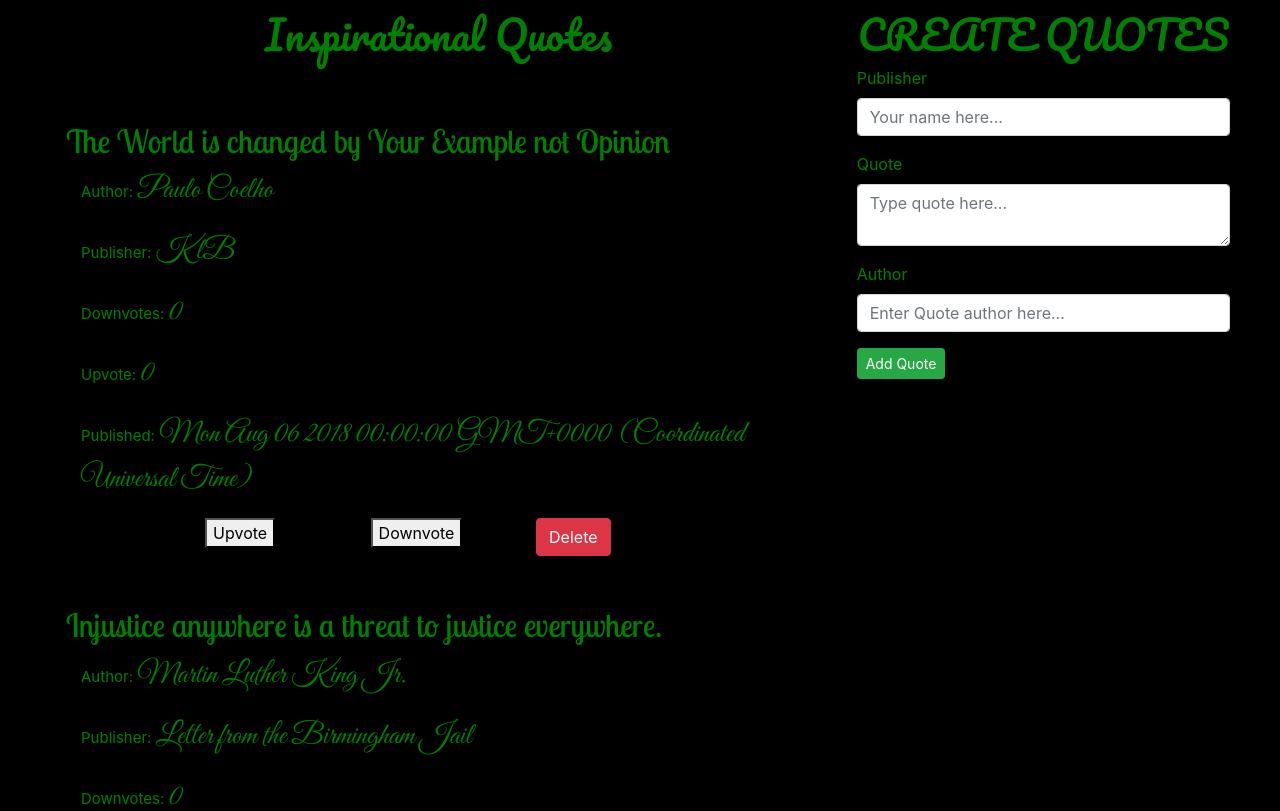
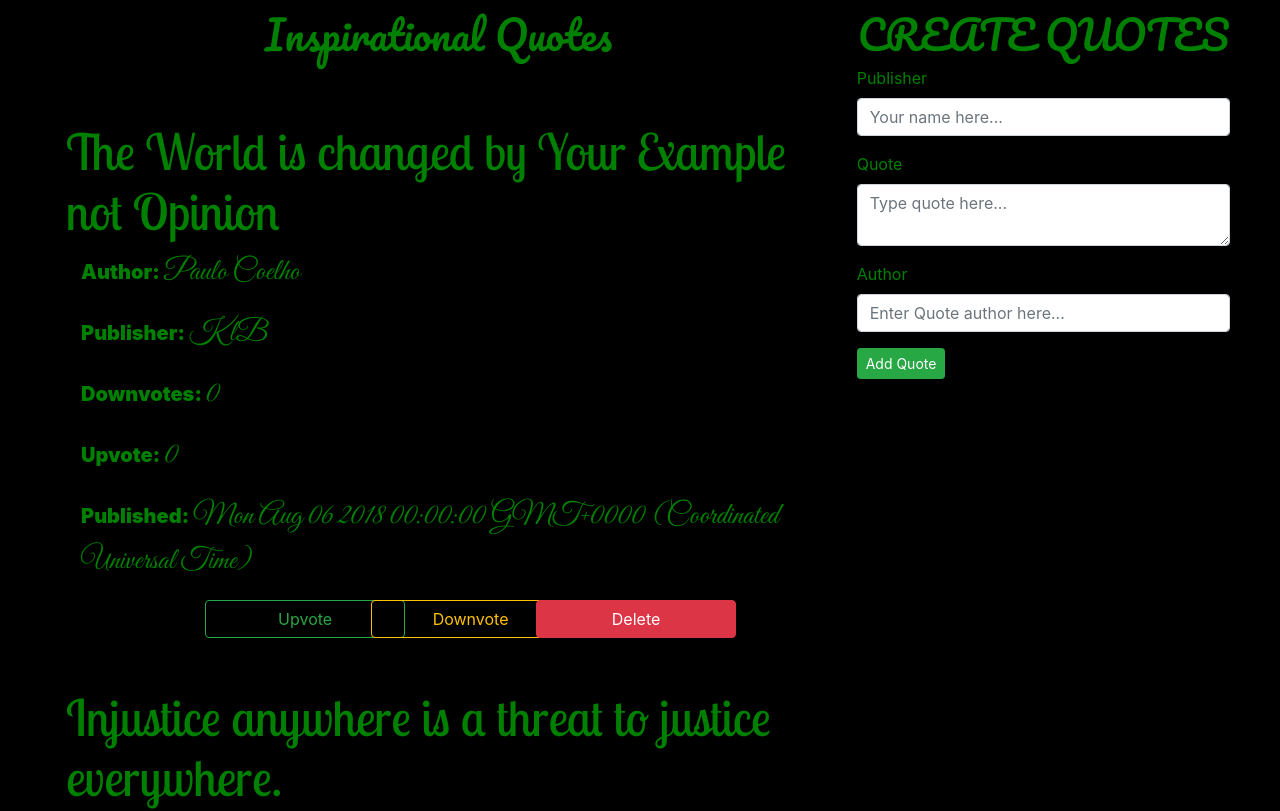
Before and after one commit to BrianKhaifah/Quote-Code., an Angular app: page / in a window 1280 px wide. Shown: the part 480-1291 px from the top of the page. Built offline with nearby package versions, Linux system fonts and the light colour scheme.

Commit message:
Modified button components with Quote copmponent

```diff
--- a/src/app/button/button.component.css
+++ b/src/app/button/button.component.css
@@ -1,12 +1,18 @@
-#paragraph{font-size: 15px;
+#paragraph{
+  font-size: 20px;
+  font-weight: 900;
 
 }
 #span{
 font-size: 30px;
 font-family: 'Great Vibes', cursive;
+font-weight: 200;
 
 
 }
 .row{
   padding-bottom: 25px;
 }
+.btn{
+  width: 200px;
+}
--- a/src/app/button/button.component.html
+++ b/src/app/button/button.component.html
@@ -22,18 +22,18 @@
 
       <div class="col-md-4">
 
-        <button (click)='upvote()'>Upvote</button>
+        <button class="btn btn-outline-success" (click)='upvote()'>Upvote</button>
 
       </div>
 
       <div class="col-md-4">
-        <button (click)='downvote()'>Downvote</button>
+        <button class="btn btn-outline-warning" (click)='downvote()'>Downvote</button>
 
       </div>
 
       <div class="col-md-4">
 
-        <button class="btn btn-danger" id="del" (click)='deleteQuote(true)'>Delete</button>
+        <button class="btn btn-danger " id="del" (click)='deleteQuote(true)'>Delete</button>
       </div>
 
     </div>
--- a/src/app/quotes/quotes.component.css
+++ b/src/app/quotes/quotes.component.css
@@ -7,5 +7,6 @@ h1{
 
 h2{
   font-family: 'Lobster Two', cursive;
+  font-size: 50px;
 
 }
--- a/src/app/quotes/quotes.component.html
+++ b/src/app/quotes/quotes.component.html
@@ -18,7 +18,8 @@
 
       <div *ngFor= 'let quote of quotes let i= index'>
 
-        <h2> {{quote.quote}} </h2>
+        <h2> {{quote.quote }} </h2>
+
 
         <app-button *ngIf='quote' bind-quote='quote' (isRead)='quoteDelete($event,i)'>
         </app-button>
```
